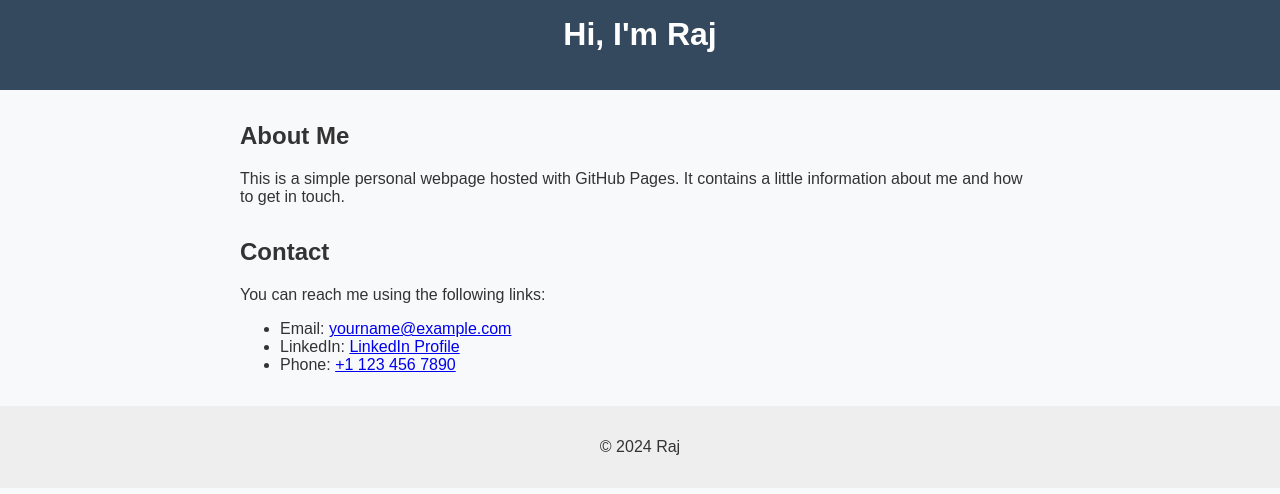
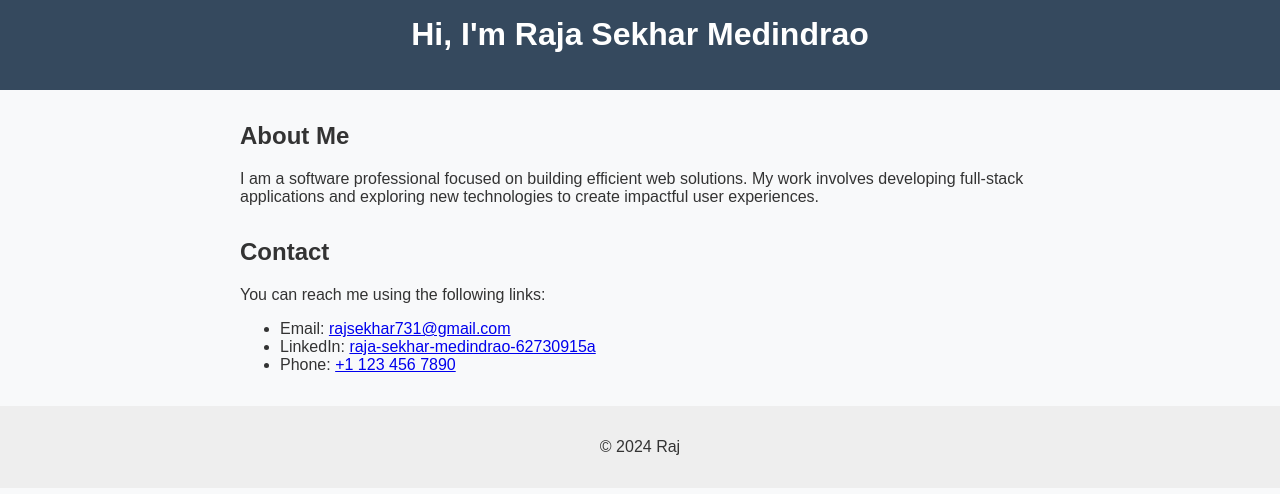
Before and after one commit to rajaMedindrao/RajasWebsite, a plain HTML site: page index.html in a window 1280 px wide. Drawn offline with Linux system fonts and the light colour scheme.

Commit message:
Update contact info and professional description

```diff
--- a/index.html
+++ b/index.html
@@ -3,25 +3,25 @@
 <head>
     <meta charset="UTF-8">
     <meta name="viewport" content="width=device-width, initial-scale=1.0">
-    <title>Welcome to My Personal Site</title>
+    <title>Raja Sekhar Medindrao - Portfolio</title>
     <link rel="stylesheet" href="styles/style.css">
 </head>
 <body>
     <header>
-        <h1>Hi, I'm Raj</h1>
+        <h1>Hi, I'm Raja Sekhar Medindrao</h1>
     </header>
     <section class="about">
         <h2>About Me</h2>
         <p>
-            This is a simple personal webpage hosted with GitHub Pages. It contains a little information about me and how to get in touch.
+            I am a software professional focused on building efficient web solutions. My work involves developing full‑stack applications and exploring new technologies to create impactful user experiences.
         </p>
     </section>
     <section class="contact">
         <h2>Contact</h2>
         <p>You can reach me using the following links:</p>
         <ul>
-            <li>Email: <a href="mailto:yourname@example.com">yourname@example.com</a></li>
-            <li>LinkedIn: <a href="https://www.linkedin.com/in/yourprofile">LinkedIn Profile</a></li>
+            <li>Email: <a href="mailto:rajsekhar731@gmail.com">rajsekhar731@gmail.com</a></li>
+            <li>LinkedIn: <a href="https://www.linkedin.com/in/raja-sekhar-medindrao-62730915a/">raja-sekhar-medindrao-62730915a</a></li>
             <li>Phone: <a href="tel:+11234567890">+1&nbsp;123&nbsp;456&nbsp;7890</a></li>
         </ul>
     </section>
```
Also changed, not shown: 1 other file.
